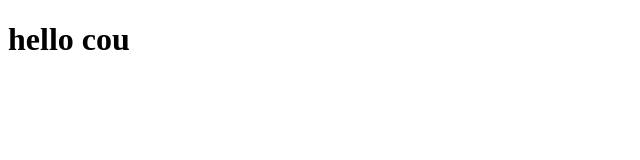
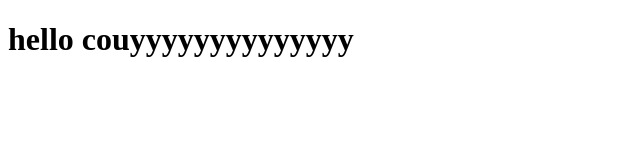
Before and after one commit to cRorschach/coursera-test, a plain HTML site: page site/index.html in a window 1280 px wide. Shown: the whole page, without its empty margins (0-640 px from the left). Drawn offline with Linux system fonts and the light colour scheme.

Commit message:
Small addition to the page content

```diff
--- a/site/index.html
+++ b/site/index.html
@@ -4,6 +4,6 @@
 	<title>hello cou</title>
 </head>
 <body>
-<h1>hello cou<h1>
+<h1>hello couyyyyyyyyyyyyyy<h1>
 </body>
 </html>
```
